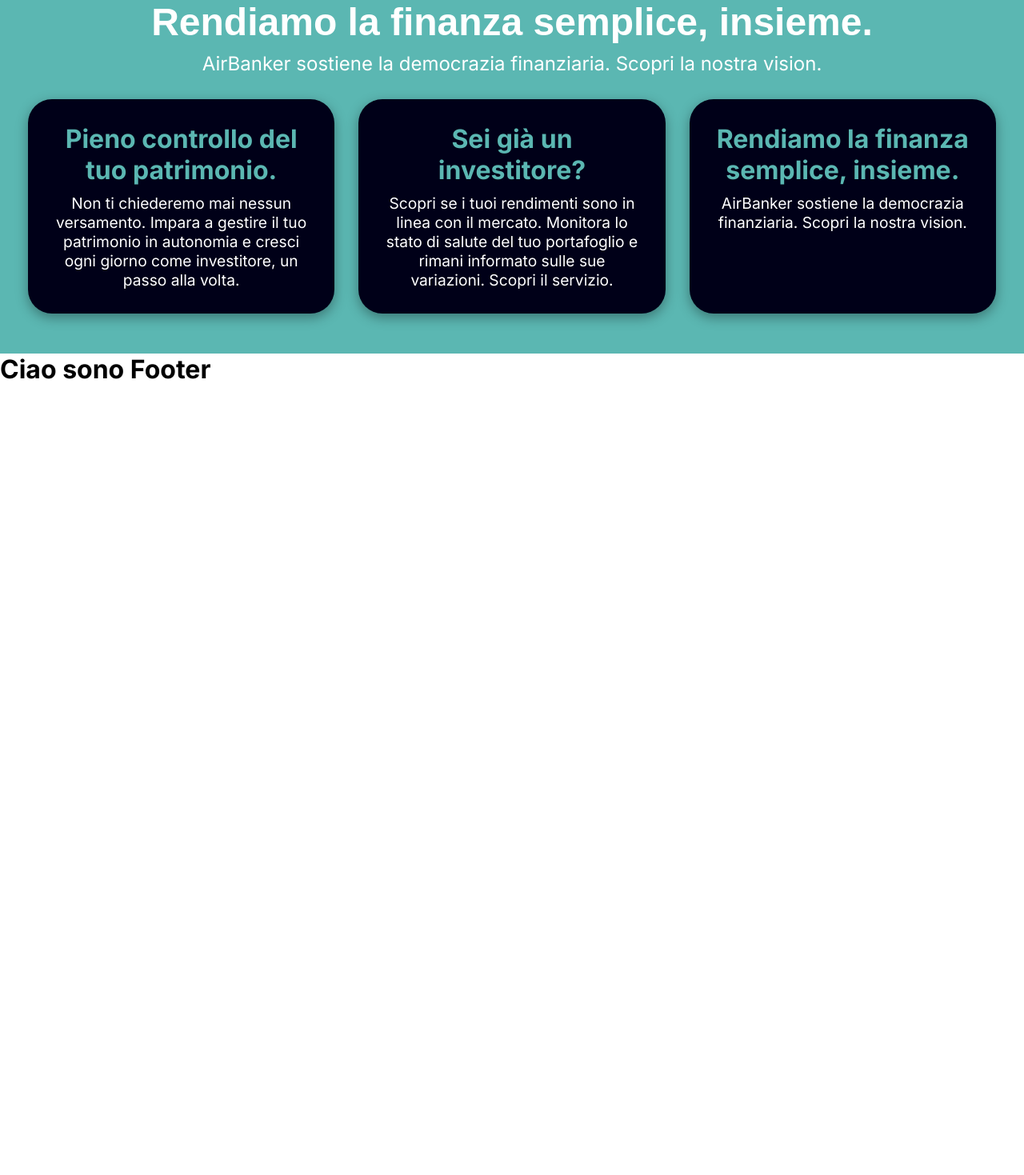
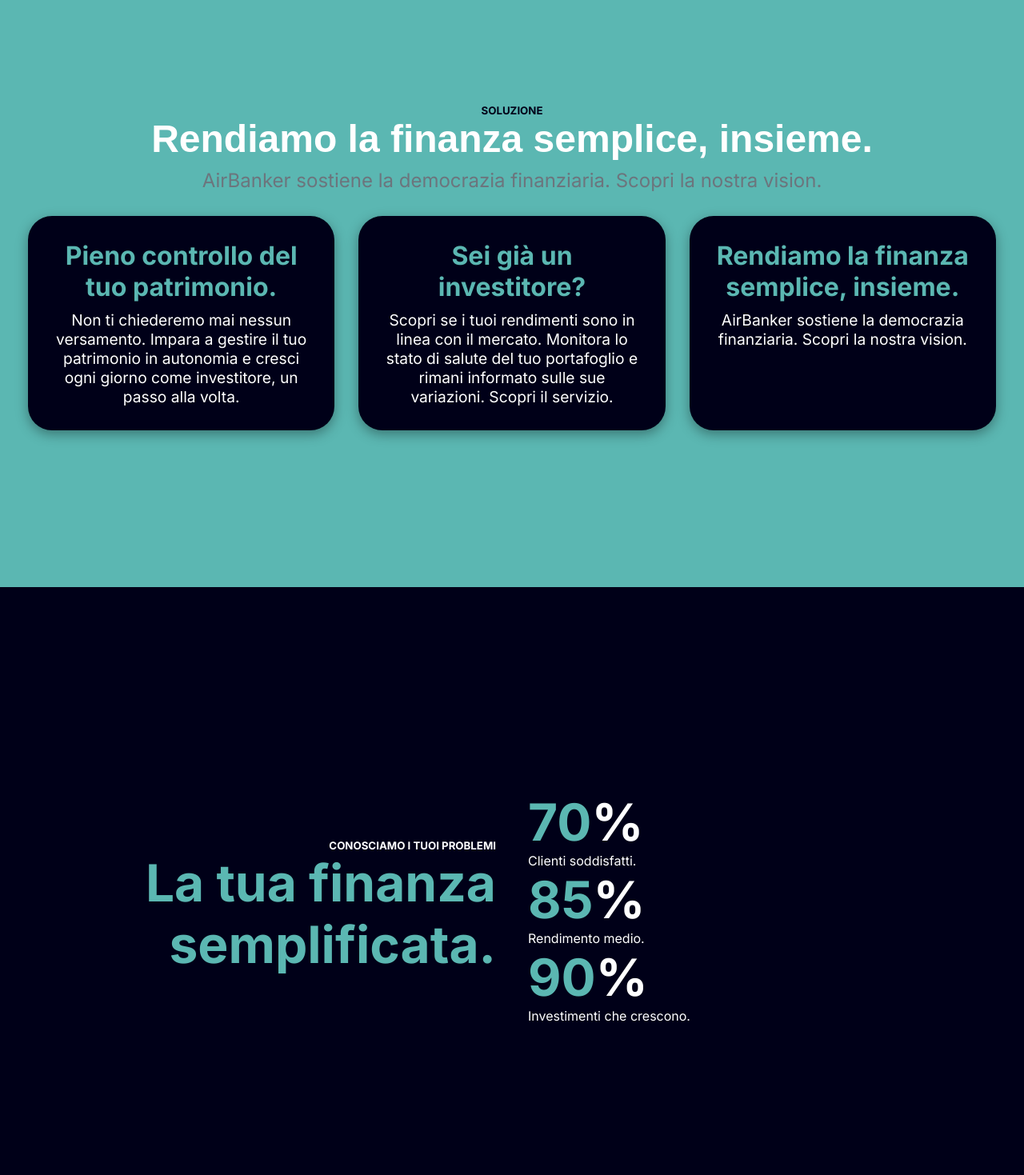
Before and after one commit to gianlucanied/project_airbanker, a Vue app in the folder project_airbanker/: page / in a window 1280 px wide. Shown: the part 941-2410 px from the top of the page at 80% size. Before the commit the page ends 1422 px from the top, so only its background shows below. Built offline with nearby package versions, Linux system fonts and the light colour scheme.

Commit message:
add: section percentuali

```diff
--- a/project_airbanker/src/pages/AppHome.vue
+++ b/project_airbanker/src/pages/AppHome.vue
@@ -1,6 +1,26 @@
 <script>
 export default {
   name: "AppHome",
+  mounted() {
+    this.typeWriterEffect();
+  },
+  methods: {
+    typeWriterEffect() {
+      const text =
+        "Scopri come funziona. Senza costi. Senza registrazione. Senza impegno.";
+      let index = 0;
+      const subheading = document.querySelector(".subheading");
+
+      const typingInterval = setInterval(() => {
+        if (index < text.length) {
+          subheading.innerHTML += text.charAt(index);
+          index++;
+        } else {
+          clearInterval(typingInterval);
+        }
+      }, 50); // Cambia il valore per modificare la velocità di scrittura
+    },
+  },
 };
 </script>
 
@@ -16,14 +36,12 @@
       Il tuo primo passo nel mondo degli
       <span>investimenti <i class="fa-solid fa-globe"></i></span>.
     </h1>
-    <p class="subheading">
-      Scopri come funziona. Senza costi. Senza registrazione. Senza impegno.
-    </p>
+    <p class="subheading"></p>
     <button class="cta-btn">Chiedi informazioni</button>
   </section>
 
   <section class="solution">
-    <h5>Soluzione</h5>
+    <h5>SOLUZIONE</h5>
     <h1 class="solution-title">Rendiamo la finanza semplice, insieme.</h1>
     <p class="solution-description">
       AirBanker sostiene la democrazia finanziaria. Scopri la nostra vision.
@@ -50,6 +68,29 @@
         <p>
           AirBanker sostiene la democrazia finanziaria. Scopri la nostra vision.
         </p>
+      </div>
+    </div>
+  </section>
+
+  <section class="problems">
+    <div class="left-section">
+      <h5>CONOSCIAMO I TUOI PROBLEMI</h5>
+      <h1 class="problems-title">La tua finanza semplificata.</h1>
+    </div>
+    <div class="right-section">
+      <div class="problems-items">
+        <div class="problems-item">
+          <h3>70<span>%</span></h3>
+          <p>Clienti soddisfatti.</p>
+        </div>
+        <div class="problems-item">
+          <h3>85<span>%</span></h3>
+          <p>Rendimento medio.</p>
+        </div>
+        <div class="problems-item">
+          <h3>90<span>%</span></h3>
+          <p>Investimenti che crescono.</p>
+        </div>
       </div>
     </div>
   </section>
@@ -104,13 +145,21 @@
 }
 
 .solution {
+  display: flex; /* Abilita Flexbox */
+  flex-direction: column; /* Allinea gli elementi in colonna */
+  justify-content: center; /* Centra verticalmente gli elementi */
+  align-items: center;
   padding: 50px 20px;
   background-color: #5bb7b2;
   color: white;
   text-align: center;
+  height: 100vh;
 
   h3 {
     color: #5bb7b2;
+  }
+  h5 {
+    color: #000018;
   }
 }
 
@@ -123,7 +172,7 @@
 .solution-description {
   font-size: 1.5rem;
   margin-bottom: 30px;
-  color: white;
+  color: #6c757d;
 }
 
 .solution-items {
@@ -153,4 +202,40 @@
   font-size: 1.2rem;
   margin-top: 10px;
 }
+
+.problems {
+  display: flex;
+  justify-content: center;
+  align-items: center;
+  padding: 20px; /* Ridotto per adattarsi meglio */
+  background-color: #000018;
+  color: #5bb7b2;
+  height: 100vh; /* Imposta l'altezza a 100vh */
+  flex-direction: row; /* Allinea i div uno accanto all'altro */
+
+  h5,
+  p,
+  span {
+    color: white;
+  }
+}
+
+.left-section {
+  text-align: end;
+}
+
+.left-section,
+.right-section {
+  margin: 0 20px; /* Aggiungi margine per lo spazio tra i div */
+  flex: 1; /* Fai in modo che occupino spazi uguali */
+}
+
+.left-section h1,
+.right-section h3 {
+  font-size: 4rem; /* Aumenta la dimensione del font */
+}
+
+.right-section h3 {
+  font-size: 4rem; /* Aumenta la dimensione del font per i dati */
+}
 </style>
```
